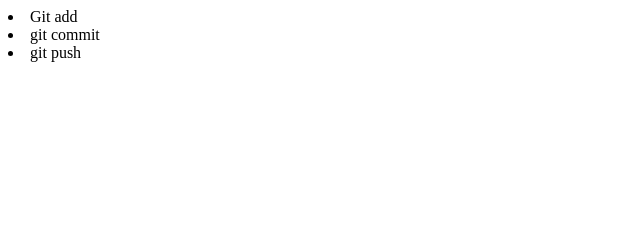
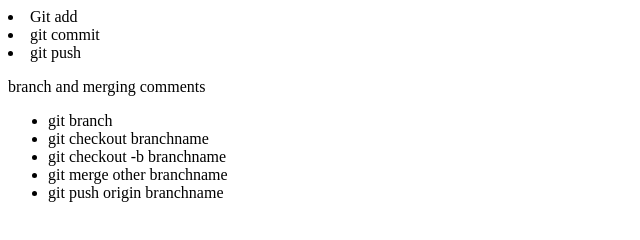
Before and after one commit to Hemajeyasri/CDday3task, a plain HTML site: page index.html in a window 1280 px wide. Shown: the whole page, without its empty margins (0-640 px from the left). Drawn offline with Linux system fonts and the light colour scheme.

Commit message:
add additional commit

```diff
--- a/index.html
+++ b/index.html
@@ -11,13 +11,15 @@
 <li>git commit</li>
 <li>git push</li>
 </ul>
+<P>branch and merging comments</P>
+<ul>
+    <li>git branch</li>
+    <li>git checkout branchname</li>
+    <li>git checkout -b branchname</li>
+    <li>git merge other branchname </li>
+    <li>git push origin branchname</li>
+
+
+</ul>
 </body>
 </html>
-
-
-
-
-
-
-</body>
-</html>
```
